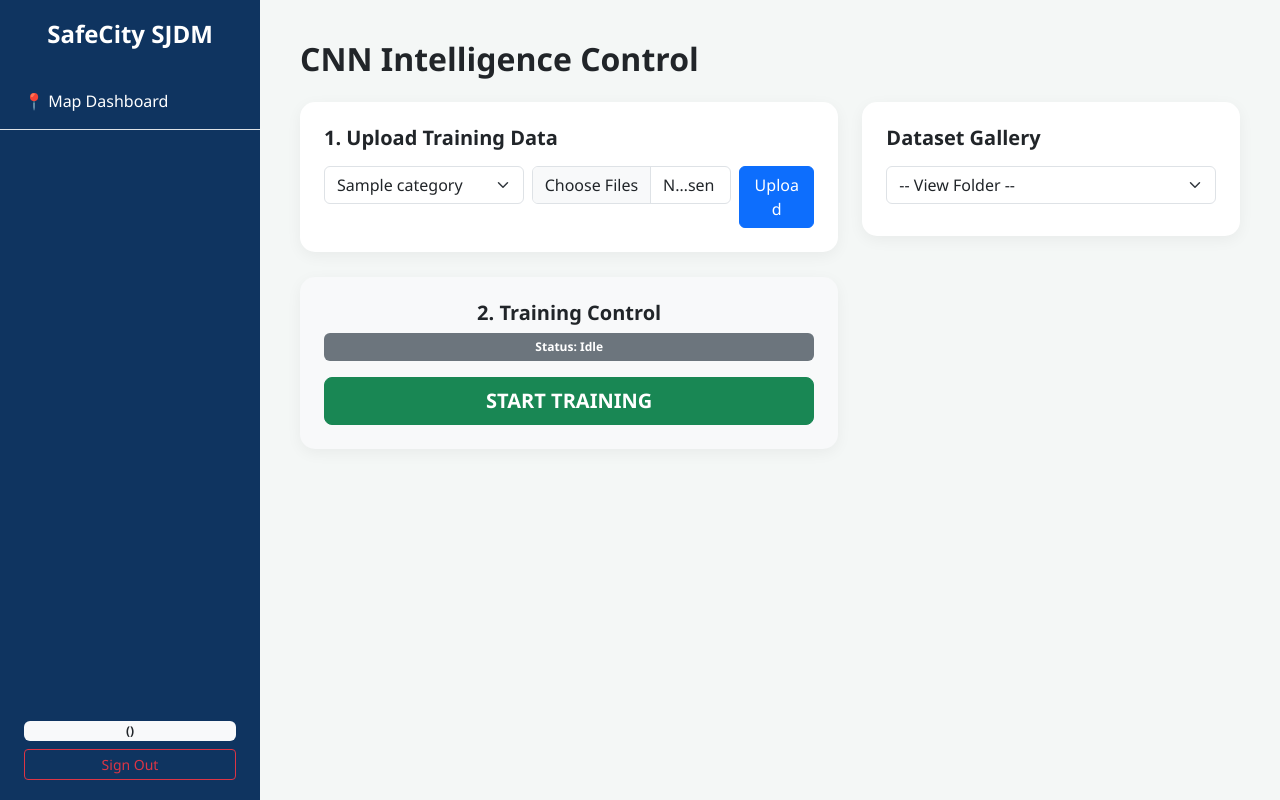
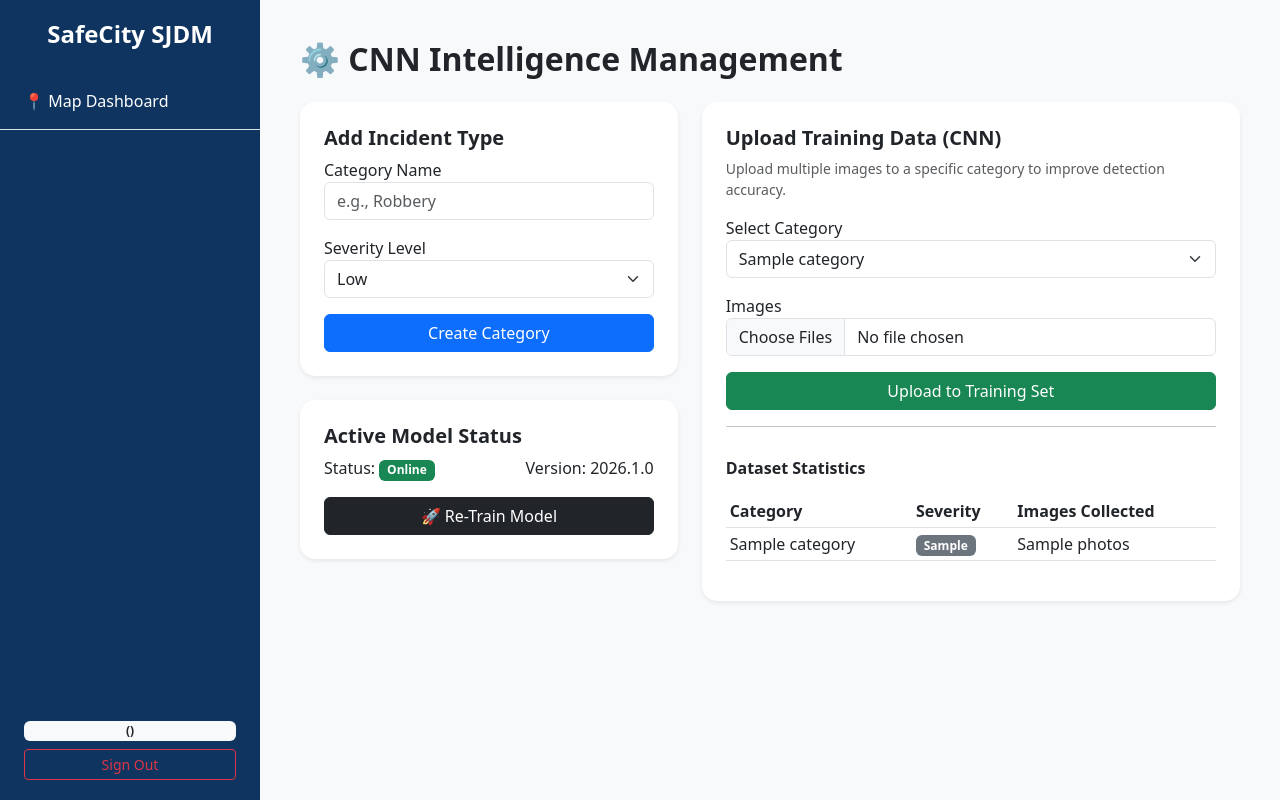
Before and after one commit to rframos/crime-reporting-system, a Flask app: template templates/cnn_admin.html in a window 1280 px wide. Run offline with Flask 3, Linux system fonts and the light colour scheme; tables that the repository leaves empty hold one stand-in row (values such as "Sample post"); the template is opened without the code that fills it: values that come from a table or form of the project are taken from there, most other values are stand-ins (such as "Sample title", 1, 10 or a date in 2020).

Commit message:
Update cnn_admin.html

```diff
--- a/templates/cnn_admin.html
+++ b/templates/cnn_admin.html
@@ -1,85 +1,74 @@
 <!DOCTYPE html>
-<html lang="en">
+<html>
 <head>
-    <meta charset="UTF-8">
-    <title>SafeCity SJDM | CNN Management</title>
+    <title>SafeCity | CNN Admin</title>
     <link href="https://cdn.jsdelivr.net/npm/bootstrap@5.3.0/dist/css/bootstrap.min.css" rel="stylesheet">
-    <style>
-        body { background: #f4f7f6; font-family: 'Segoe UI', sans-serif; }
-        .main-content { margin-left: 260px; padding: 40px; }
-        .card { border: none; border-radius: 15px; box-shadow: 0 4px 15px rgba(0,0,0,0.05); margin-bottom: 25px; }
-        .gallery-img { width: 100%; height: 100px; object-fit: cover; border-radius: 8px; }
-        .btn-delete-img { position: absolute; top: 5px; right: 5px; background: red; color: white; border: none; border-radius: 50%; width: 20px; height: 20px; font-size: 12px; }
-        .gallery-item { position: relative; }
-    </style>
+    <style>.main-content { margin-left: 260px; padding: 40px; } .card { border-radius: 15px; border: none; }</style>
 </head>
-<body>
+<body class="bg-light">
     {% include 'sidebar.html' %}
     <div class="main-content">
-        <h2 class="fw-bold mb-4">CNN Intelligence Control</h2>
+        <h2 class="fw-bold mb-4">⚙️ CNN Intelligence Management</h2>
+
         <div class="row">
-            <div class="col-lg-7">
-                <div class="card p-4">
-                    <h5 class="fw-bold mb-3">1. Upload Training Data</h5>
-                    <form id="uploadForm" enctype="multipart/form-data">
-                        <div class="row g-2">
-                            <div class="col-md-5">
-                                <select name="category" class="form-select" required>
-                                    {% for cat in categories %}<option value="{{ cat.name }}">{{ cat.name }}</option>{% endfor %}
-                                </select>
-                            </div>
-                            <div class="col-md-5"><input type="file" name="images" class="form-control" multiple required></div>
-                            <div class="col-md-2"><button type="submit" class="btn btn-primary w-100">Upload</button></div>
+            <div class="col-md-5">
+                <div class="card shadow-sm p-4 mb-4">
+                    <h5 class="fw-bold">Add Incident Type</h5>
+                    <form action="/api/categories" method="POST">
+                        <div class="mb-3"><label>Category Name</label><input type="text" name="name" class="form-control" placeholder="e.g., Robbery" required></div>
+                        <div class="mb-3"><label>Severity Level</label>
+                            <select name="severity" class="form-select">
+                                <option value="Low">Low</option>
+                                <option value="Medium">Medium</option>
+                                <option value="High">High</option>
+                                <option value="Critical">Critical</option>
+                            </select>
                         </div>
+                        <button class="btn btn-primary w-100">Create Category</button>
                     </form>
                 </div>
-                <div class="card p-4 bg-light text-center">
-                    <h5 class="fw-bold">2. Training Control</h5>
-                    <div id="statusBadge" class="badge bg-secondary mb-3 p-2">Status: Idle</div>
-                    <button onclick="startTraining()" id="trainBtn" class="btn btn-success btn-lg w-100 fw-bold">START TRAINING</button>
+
+                <div class="card shadow-sm p-4">
+                    <h5 class="fw-bold">Active Model Status</h5>
+                    <div class="d-flex justify-content-between">
+                        <span>Status: <span class="badge bg-success">Online</span></span>
+                        <span>Version: 2026.1.0</span>
+                    </div>
+                    <button class="btn btn-dark mt-3 w-100" onclick="alert('Starting re-training process...')">🚀 Re-Train Model</button>
                 </div>
             </div>
-            <div class="col-lg-5">
-                <div class="card p-4">
-                    <h5 class="fw-bold mb-3">Dataset Gallery</h5>
-                    <select id="gallerySelect" class="form-select mb-3" onchange="loadGallery(this.value)">
-                        <option value="">-- View Folder --</option>
-                        {% for cat in categories %}<option value="{{ cat.name }}">{{ cat.name }} ({{ counts[cat.name] or 0 }})</option>{% endfor %}
-                    </select>
-                    <div id="galleryGrid" class="row g-2" style="max-height: 400px; overflow-y: auto;"></div>
+
+            <div class="col-md-7">
+                <div class="card shadow-sm p-4">
+                    <h5 class="fw-bold">Upload Training Data (CNN)</h5>
+                    <p class="text-muted small">Upload multiple images to a specific category to improve detection accuracy.</p>
+                    <form action="/api/upload-training" method="POST" enctype="multipart/form-data">
+                        <div class="mb-3">
+                            <label>Select Category</label>
+                            <select name="category" class="form-select">
+                                {% for cat in categories %}<option value="{{cat.name}}">{{cat.name}}</option>{% endfor %}
+                            </select>
+                        </div>
+                        <div class="mb-3"><label>Images</label><input type="file" name="images" class="form-control" multiple required></div>
+                        <button class="btn btn-success w-100">Upload to Training Set</button>
+                    </form>
+                    <hr>
+                    <h6 class="fw-bold mt-3">Dataset Statistics</h6>
+                    <table class="table table-sm mt-2">
+                        <thead><tr><th>Category</th><th>Severity</th><th>Images Collected</th></tr></thead>
+                        <tbody>
+                            {% for cat in categories %}
+                            <tr>
+                                <td>{{cat.name}}</td>
+                                <td><span class="badge bg-secondary">{{cat.severity}}</span></td>
+                                <td>{{ counts[cat.name] }} photos</td>
+                            </tr>
+                            {% endfor %}
+                        </tbody>
+                    </table>
                 </div>
             </div>
         </div>
     </div>
-    <script>
-        async function checkStatus() {
-            const res = await fetch('/api/admin/train-status');
-            const data = await res.json();
-            document.getElementById('statusBadge').innerText = "Status: " + data.status;
-        }
-        setInterval(checkStatus, 3000);
-        async function startTraining() { await fetch('/api/admin/train-model', { method: 'POST' }); }
-        async function loadGallery(catName) {
-            const grid = document.getElementById('galleryGrid');
-            if(!catName) { grid.innerHTML = ''; return; }
-            const res = await fetch(`/api/admin/gallery/${catName}`);
-            const images = await res.json();
-            grid.innerHTML = images.map(img => `
-                <div class="col-4 gallery-item">
-                    <button class="btn-delete-img" onclick="deleteImage('${catName}', '${img}')">×</button>
-                    <img src="/static/training_data/${catName}/${img}" class="gallery-img">
-                </div>
-            `).join('');
-        }
-        async function deleteImage(cat, file) {
-            if(!confirm("Delete?")) return;
-            await fetch('/api/admin/delete-training-image', {
-                method: 'POST',
-                headers: {'Content-Type': 'application/json'},
-                body: JSON.stringify({category: cat, filename: file})
-            });
-            loadGallery(cat);
-        }
-    </script>
 </body>
 </html>
```
